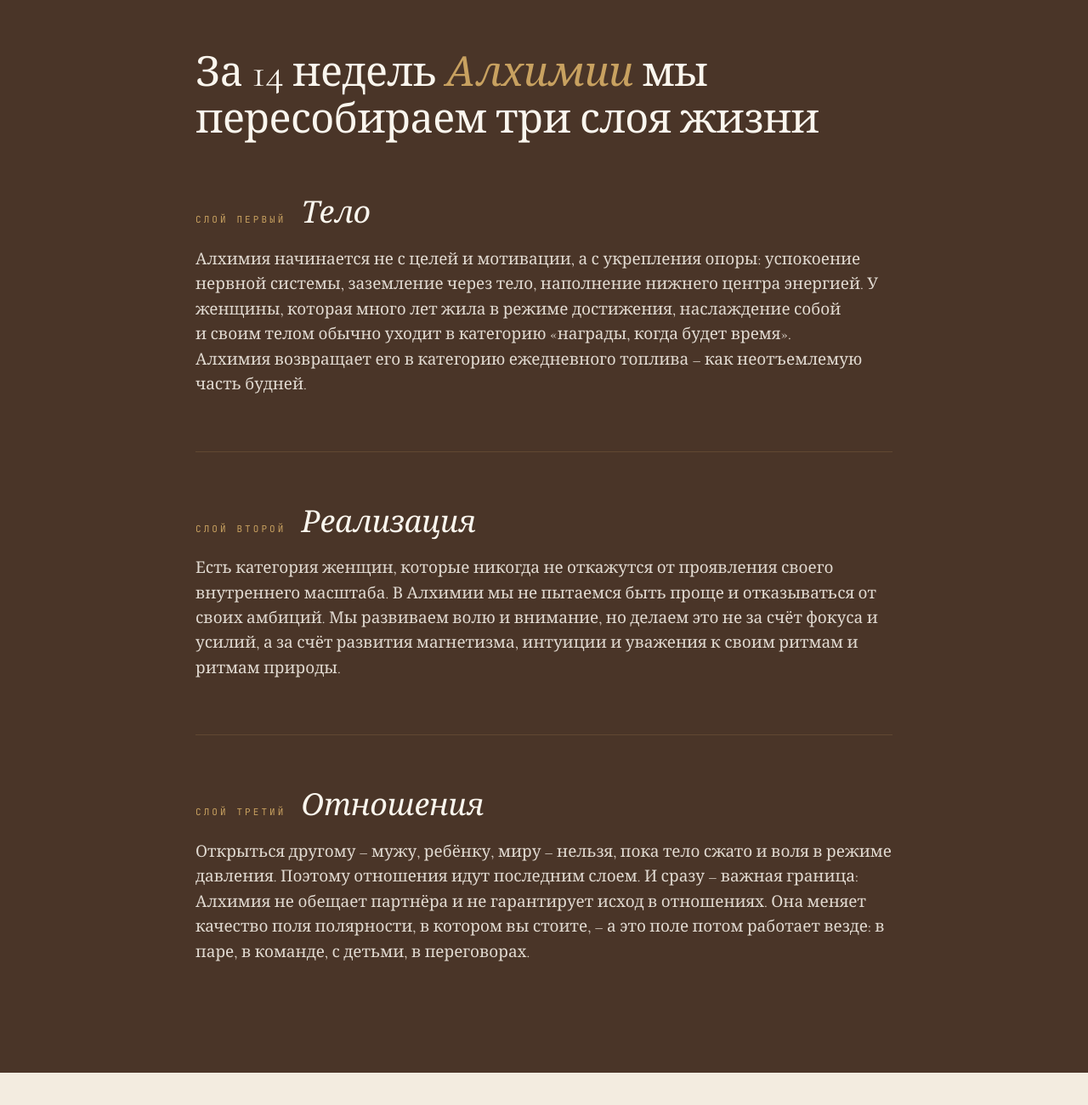
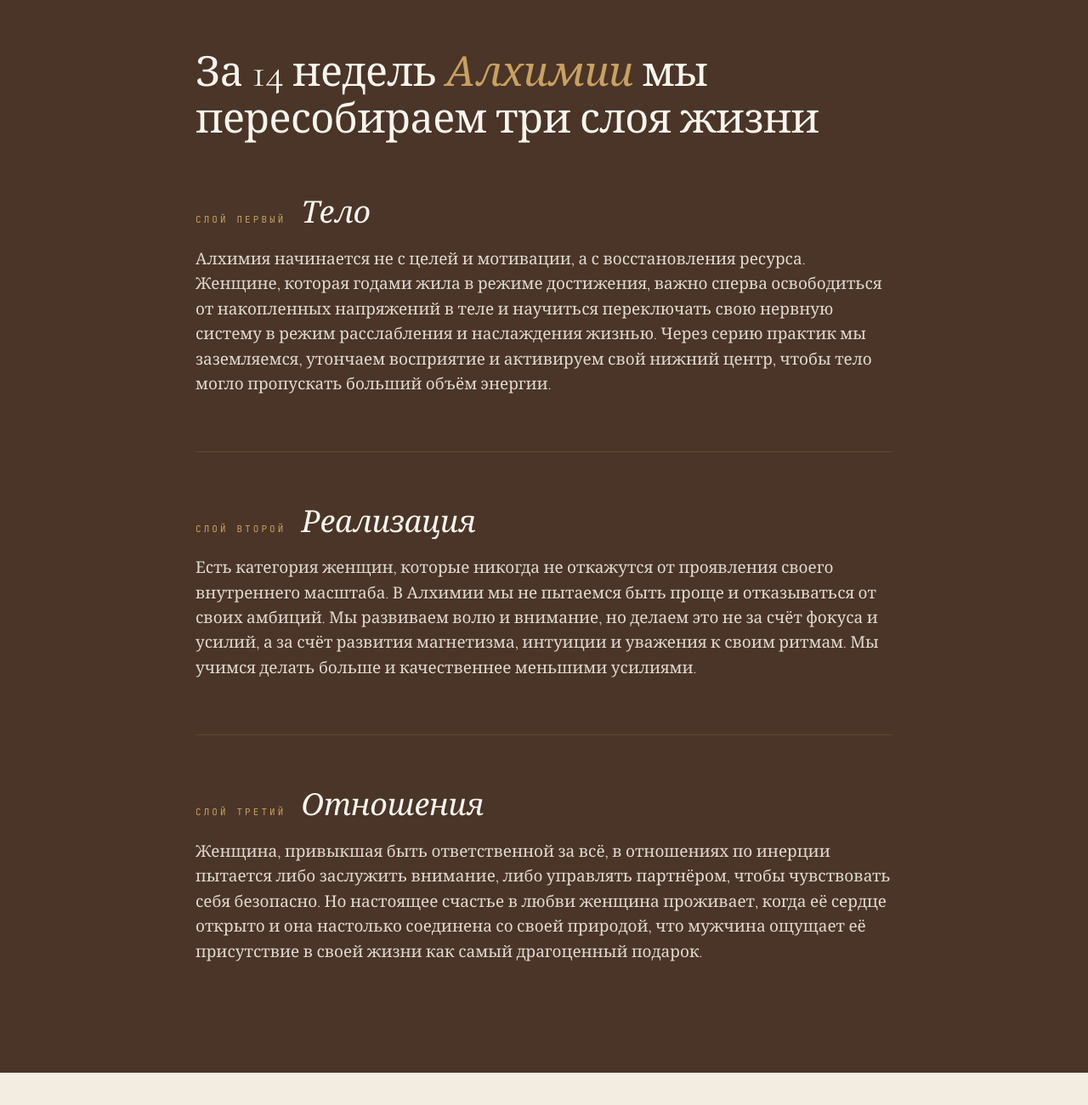
Before and after one commit to kratasuk/alchemy, a website: page index.html in a window 1280 px wide. Shown: the part 6058-7358 px from the top of the page at 85% size. Drawn offline with nearby package versions, Linux system fonts and the light colour scheme.

Commit message:
ALC-45: #weeks — update three-layers body copy
New bodies for all three layers (Тело, Реализация, Отношения).

Minor edits applied to user-supplied text per brand «ё where
grammatical» rule:
- «за все» → «за всё»
- «ее» → «её»
- «объем» → «объём»
- «партнером» → «партнёром»

Also added missing period at end of first paragraph.

```diff
--- a/index.html
+++ b/index.html
@@ -1275,21 +1275,21 @@
           <span class="alc-layer-num">Слой первый</span>
           <span class="alc-layer-title">Тело</span>
         </div>
-        <p class="alc-layer-body">Алхимия начинается не с целей и мотивации, а с укрепления опоры: успокоение нервной системы, заземление через тело, наполнение нижнего центра энергией. У женщины, которая много лет жила в режиме достижения, наслаждение собой и своим телом обычно уходит в категорию «награды, когда будет время». Алхимия возвращает его в категорию ежедневного топлива – как неотъемлемую часть будней.</p>
+        <p class="alc-layer-body">Алхимия начинается не с целей и мотивации, а с восстановления ресурса. Женщине, которая годами жила в режиме достижения, важно сперва освободиться от накопленных напряжений в теле и научиться переключать свою нервную систему в режим расслабления и наслаждения жизнью. Через серию практик мы заземляемся, утончаем восприятие и активируем свой нижний центр, чтобы тело могло пропускать больший объём энергии.</p>
       </article>
       <article class="alc-layer reveal">
         <div class="alc-layer-eyebrow">
           <span class="alc-layer-num">Слой второй</span>
           <span class="alc-layer-title">Реализация</span>
         </div>
-        <p class="alc-layer-body">Есть категория женщин, которые никогда не откажутся от проявления своего внутреннего масштаба. В Алхимии мы не пытаемся быть проще и отказываться от своих амбиций. Мы развиваем волю и внимание, но делаем это не за счёт фокуса и усилий, а за счёт развития магнетизма, интуиции и уважения к своим ритмам и ритмам природы.</p>
+        <p class="alc-layer-body">Есть категория женщин, которые никогда не откажутся от проявления своего внутреннего масштаба. В Алхимии мы не пытаемся быть проще и отказываться от своих амбиций. Мы развиваем волю и внимание, но делаем это не за счёт фокуса и усилий, а за счёт развития магнетизма, интуиции и уважения к своим ритмам. Мы учимся делать больше и качественнее меньшими усилиями.</p>
       </article>
       <article class="alc-layer reveal">
         <div class="alc-layer-eyebrow">
           <span class="alc-layer-num">Слой третий</span>
           <span class="alc-layer-title">Отношения</span>
         </div>
-        <p class="alc-layer-body">Открыться другому – мужу, ребёнку, миру – нельзя, пока тело сжато и воля в режиме давления. Поэтому отношения идут последним слоем. И сразу – важная граница: Алхимия не обещает партнёра и не гарантирует исход в отношениях. Она меняет качество поля полярности, в котором вы стоите, – а это поле потом работает везде: в паре, в команде, с детьми, в переговорах.</p>
+        <p class="alc-layer-body">Женщина, привыкшая быть ответственной за всё, в отношениях по инерции пытается либо заслужить внимание, либо управлять партнёром, чтобы чувствовать себя безопасно. Но настоящее счастье в любви женщина проживает, когда её сердце открыто и она настолько соединена со своей природой, что мужчина ощущает её присутствие в своей жизни как самый драгоценный подарок.</p>
       </article>
     </div>
   </div>
```
